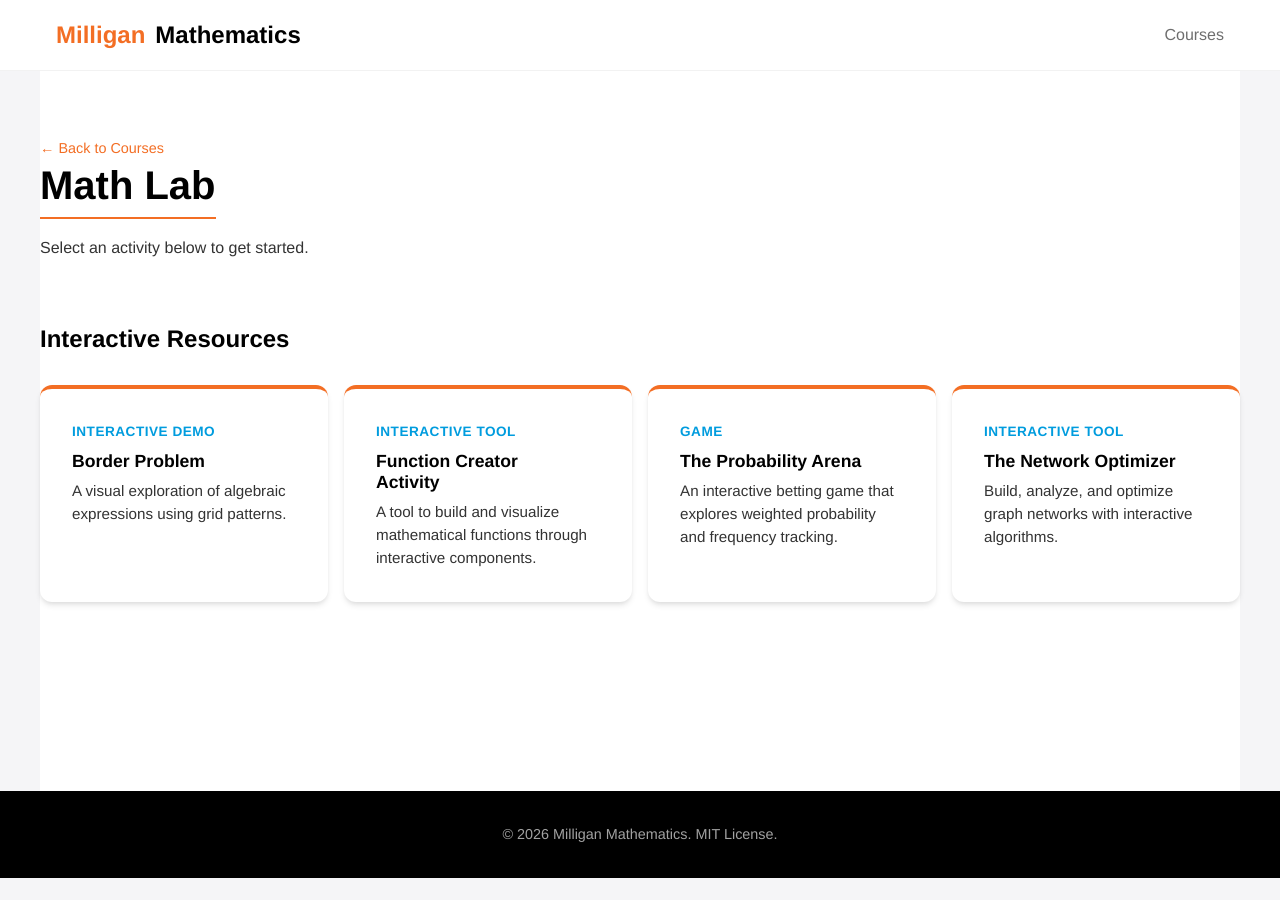
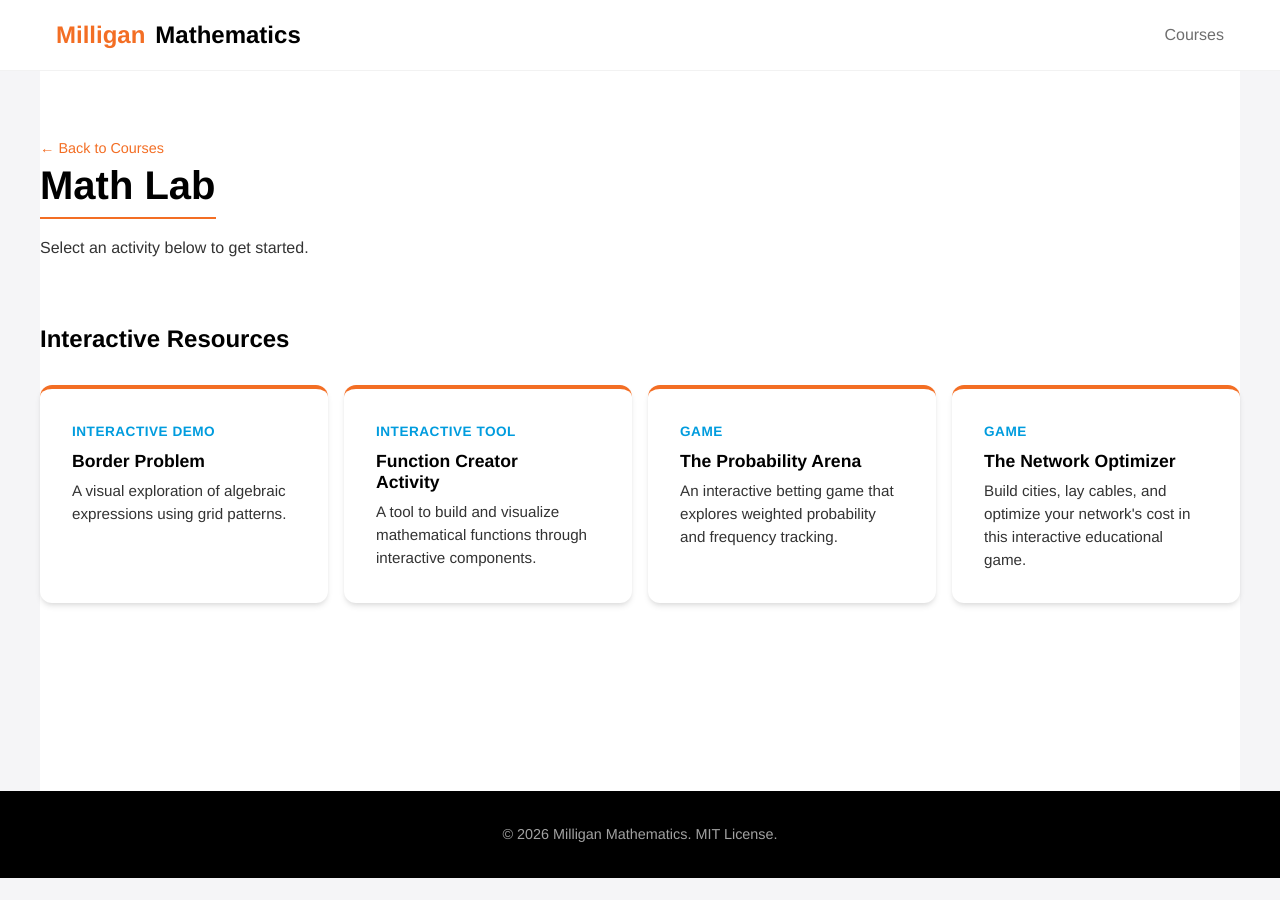
Before and after one commit to milligan-mathematics/courses, a Jekyll site: the page built from 090-111-171 Math Lab/index.md, in a window 1280 px wide. Built offline with Jekyll 4.4.1, drawn with Linux system fonts in a browser that asks for light colours.

```diff
--- a/090-111-171 Math Lab/index.md
+++ b/090-111-171 Math Lab/index.md
@@ -18,8 +18,8 @@
     description: "An interactive betting game that explores weighted probability and frequency tracking."
   - title: "The Network Optimizer"
     url: "network-optimizer.html"
-    type: "Interactive Tool"
-    description: "Build, analyze, and optimize graph networks with interactive algorithms."
+    type: "Game"
+    description: "Build cities, lay cables, and optimize your network's cost in this interactive educational game."
 ---
 
 # Math Lab
```
